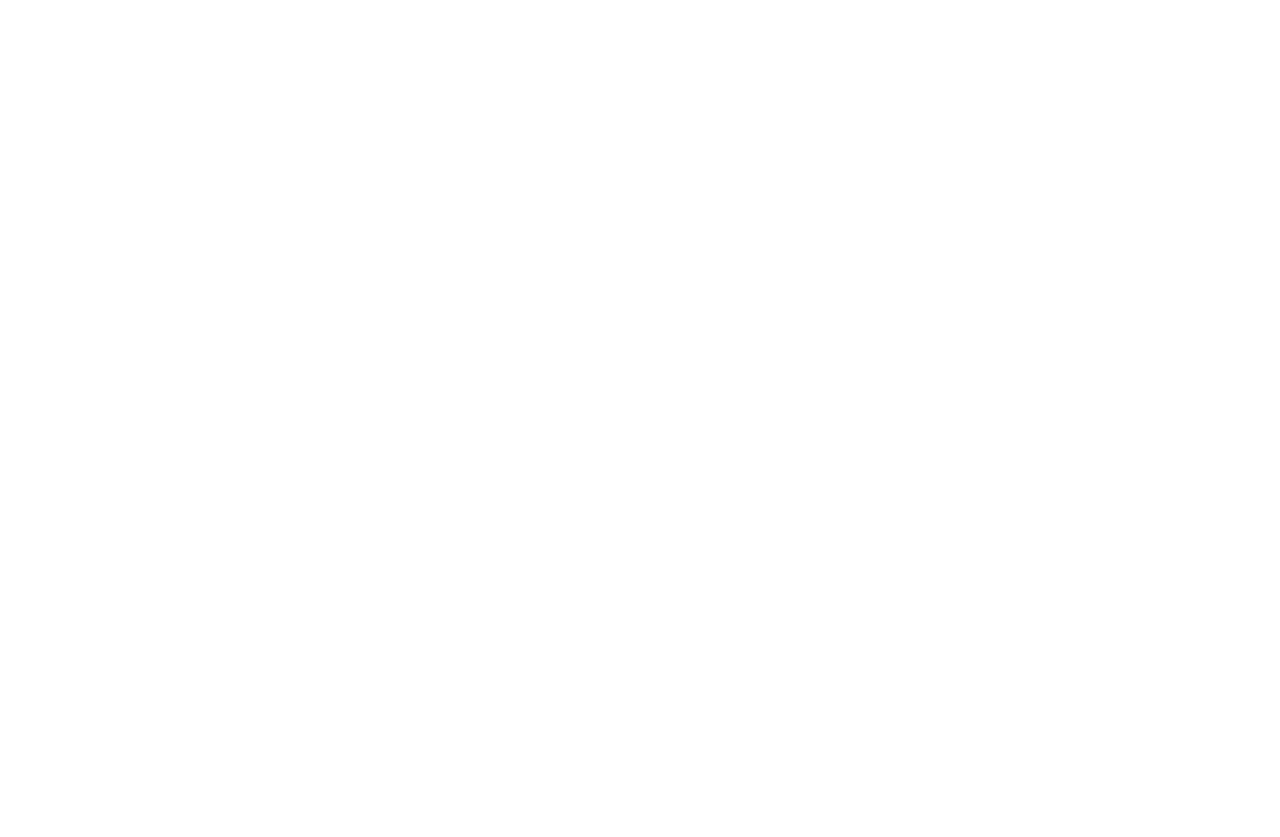
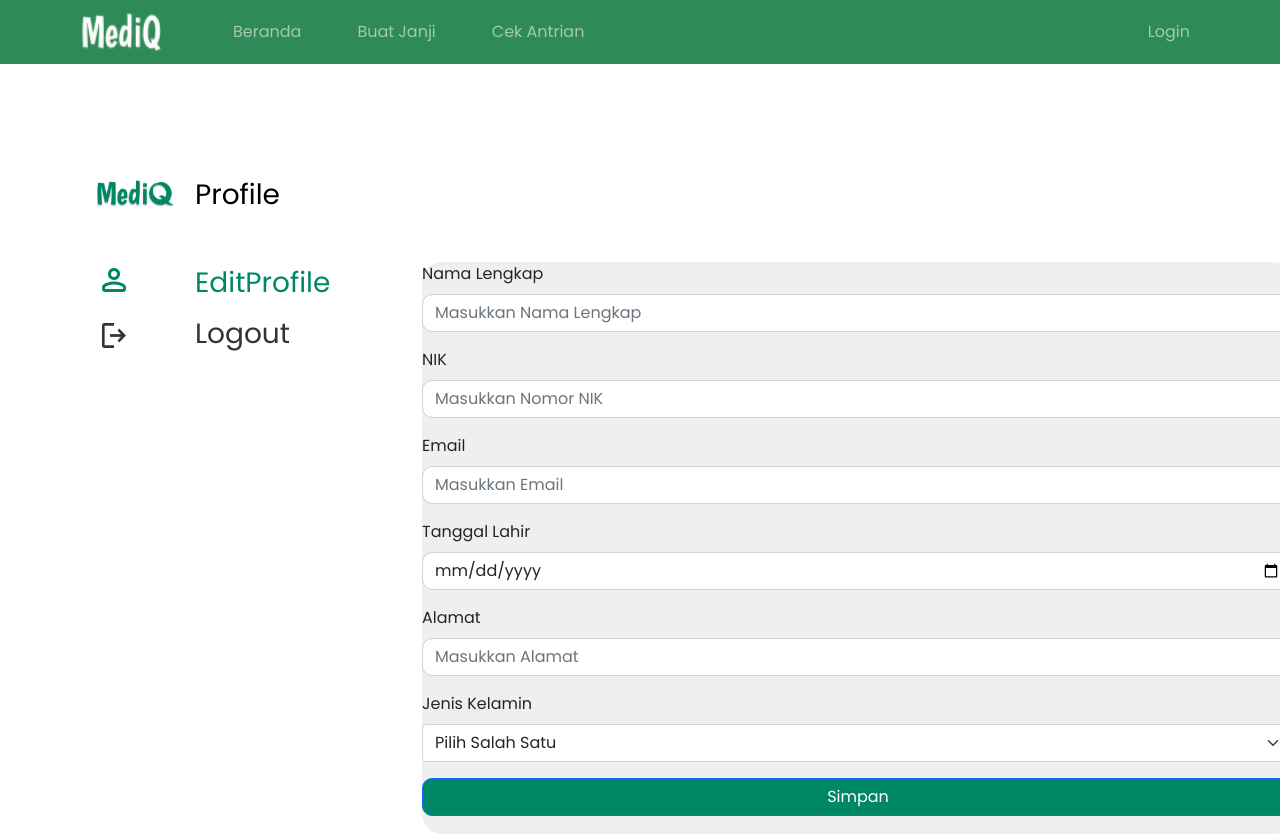
Before and after one commit to krisnapramulyap/MP-AntrianDokter-FE, a React app: page /profile in a window 1280 px wide. Before the commit this address had no page. Shown: the top 837 px of the page. Before the commit the page ends 800 px from the top, so only its background shows below. Built offline with nearby package versions, Linux system fonts and the light colour scheme; no server answers.

Commit message:
menambkan profile

```diff
--- a/package.json
+++ b/package.json
@@ -35,6 +35,8 @@
     "react-scripts": "5.0.1",
     "react-scroll-horizontal": "^1.6.6",
     "remixicon": "^2.5.0",
+    "run": "^1.4.0",
+    "start": "^5.1.0",
     "styled-components": "^5.3.5",
     "sweetalert": "^2.1.2",
     "sweetalert2": "^11.4.18",
--- a/src/css/style.css
+++ b/src/css/style.css
@@ -140,3 +140,91 @@
 .bg-green {
     background-color: seagreen;
 }
+
+/* profile */
+
+.profile-right {
+    margin-top: 50px;
+    margin-bottom: 892px;
+    margin-left: 422px;
+    margin-right: 146px;
+    width: 872px;
+    height: 572px;
+    left: 422px;
+    top: 199px;
+    background: #EFEFEF;
+    border-radius: 20px;
+}
+
+.profile-left {
+    position: absolute;
+    width: 79px;
+    height: 38px;
+    margin-left: 96px;
+    margin-top: 110px;
+
+}
+
+.text-profile {
+    /* position: absolute; */
+    text-align: center;
+    width: 75px;
+    height: 34px;
+    margin-left: 195px;
+    margin-top: 114px;
+    font-style: normal;
+    font-weight: 500;
+    font-size: 24px;
+    color: #000000;
+
+
+
+}
+
+.icon-1 {
+    position: absolute;
+    width: 36px;
+    height: 36px;
+    margin-left: 96px;
+    margin-top: 50px;
+    margin-bottom: 892px;
+    margin-right: 146px;
+}
+
+.text-profile-1 {
+    position: absolute;
+    text-align: center;
+    width: 106px;
+    height: 28px;
+    font-style: normal;
+    font-weight: 600;
+    font-size: 20px;
+    margin-left: 195px;
+    margin-top: 54px;
+    color: #008864;
+
+
+}
+
+.icon-2 {
+    position: absolute;
+    width: 36px;
+    height: 36px;
+    margin-left: 96px;
+    margin-top: 105px;
+    margin-bottom: 892px;
+    margin-right: 146px;
+}
+
+.text-profile-2 {
+    position: absolute;
+    text-align: center;
+    width: 68px;
+    height: 28px;
+    margin-left: 195px;
+    margin-top: 105px;
+    font-style: normal;
+    font-weight: 300;
+    font-size: 20px;
+    color: #333;
+}
--- a/src/index.js
+++ b/src/index.js
@@ -7,6 +7,7 @@ import Home from "./pages/Home";
 import Register from "./pages/register";
 import Login from "./pages/Login";
 import Admin from "./pages/LoginAdmin";
+import Profile from "./pages/Profile";
 import "bootstrap/dist/css/bootstrap.min.css";
 import { BrowserRouter as Router, Routes, Route } from "react-router-dom";
 
@@ -19,6 +20,7 @@ render(
         <Route path="/register" element={<Register />} />
         <Route path="/login" element={<Login />} />
         <Route path="/admin" element={<Admin />} />
+        <Route path="/profile" element={<Profile/>} />
       </Routes>
     </Router>
   </Provider>,
--- /dev/null
+++ b/src/pages/Profile.jsx
@@ -0,0 +1,137 @@
+import { useRef, useState } from "react";
+import { Form, Button, Alert, Row, Container, Col, } from "react-bootstrap";
+import { Link, useNavigate } from "react-router-dom";
+import { HomeNavbar } from "./components/navbar/navbar"
+import { FooterHome } from "./components/footer/footer"
+import logo from '../images/logo.png';
+import icon from '../images/Person.png';
+import icon2 from '../images/iconlogout.png';
+import "../css/style.css"
+
+export default function Profile() {
+    const navigate = useNavigate();
+
+
+    const colourButton = {
+        backgroundColor: '#008864',
+        borderRadius: '10px',
+    };
+
+    const styleLabel = {
+        borderRadius: '10px',
+    };
+
+
+    return (
+        <div>
+      <HomeNavbar />
+
+
+        <Container fluid="true">
+            <Row >
+                <Col >
+                <div className="profile-left">
+                <img src={logo} alt="PMediQ" width="79px" height="38px" />
+                </div>
+                <div className="text-profile ">
+                    <h3>Profile</h3>
+                    </div>
+
+                    <div className="icon-1">
+                        <img src={icon} alt="icon" width="36px" height="36px" />
+                    </div>
+
+                    <div className="text-profile-1">
+                    <h3>EditProfile</h3>
+                </div>
+
+                <div className="icon-2">
+                    <img src={icon2} alt="icon2" width="36px" height="36px" />
+                </div>
+
+                <div className="text-profile-2">
+                    <h3>Logout</h3>
+                </div>
+
+                </Col>
+                {/* <div className="text-profile">
+                    <p>Profile</p>
+                    </div> */}
+
+                <Col >
+                    <div className="profile-right">
+                        {/* <Link to={"/login"} className="arrowregister" style={{ color: "black" }}>
+                            <FiArrowLeft />
+                        </Link> */}
+
+                        <Form  className="">
+                            <Form.Group className="mb-3 formlogin">
+                                <Form.Label>Nama Lengkap</Form.Label>
+                                <Form.Control
+                                    type="text"
+                                    // ref={nameField}
+                                    placeholder="Masukkan Nama Lengkap"
+                                    style={styleLabel}
+                                />
+                            </Form.Group>
+                            <Form.Group className="mb-3">
+                                <Form.Label>NIK</Form.Label>
+                                <Form.Control
+                                    type="text"
+                                    // ref={NIKField}
+                                    placeholder="Masukkan Nomor NIK"
+                                    style={styleLabel}
+                                />
+                            </Form.Group>
+                            <Form.Group className="mb-3">
+                                <Form.Label>Email</Form.Label>
+                                <Form.Control
+                                    type="text"
+                                    // ref={emailField}
+                                    placeholder="Masukkan Email"
+                                    style={styleLabel}
+                                />
+                            </Form.Group>
+                            <Form.Group className="mb-3">
+                                <Form.Label>Tanggal Lahir</Form.Label>
+                                <Form.Control
+                                    type="date"
+                                    // ref={dateOfBirthField}
+                                    style={styleLabel}
+                                />
+                            </Form.Group>
+                            <Form.Group className="mb-3">
+                                <Form.Label>Alamat</Form.Label>
+                                <Form.Control
+                                    type="text"
+                                    // ref={addressField}
+                                    placeholder="Masukkan Alamat"
+                                    style={styleLabel}
+                                />
+                            </Form.Group >
+
+                            <Form.Group className="mb-3">
+                                <Form.Label>Jenis Kelamin</Form.Label>
+                                <select className="form-select">
+                                    <option hidden>Pilih Salah Satu</option>
+                                    <option value="Pria">Laki Laki</option>
+                                    <option value="Wanita">Perempuan</option>
+                                </select>
+                            </Form.Group>
+
+
+                            {/* {errorResponse.isError && (
+                                <Alert variant="danger">{errorResponse.message}</Alert>
+                            )} */}
+                            <Button className="w-100" type="submit" style={colourButton}>
+                                Simpan
+                            </Button>
+                        </Form>
+                    </div>
+                    <FooterHome />
+                </Col>
+            </Row>
+        </Container>
+        </div>
+    );
+}
```
Also changed, not shown: src/images/Group 290.png (added), src/images/Person.png (added), src/images/iconlogout.png (added), 1 other file.
